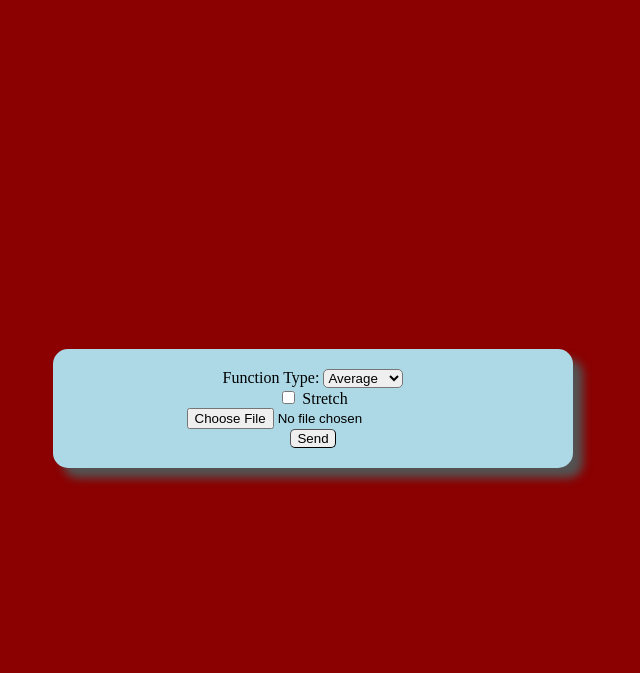
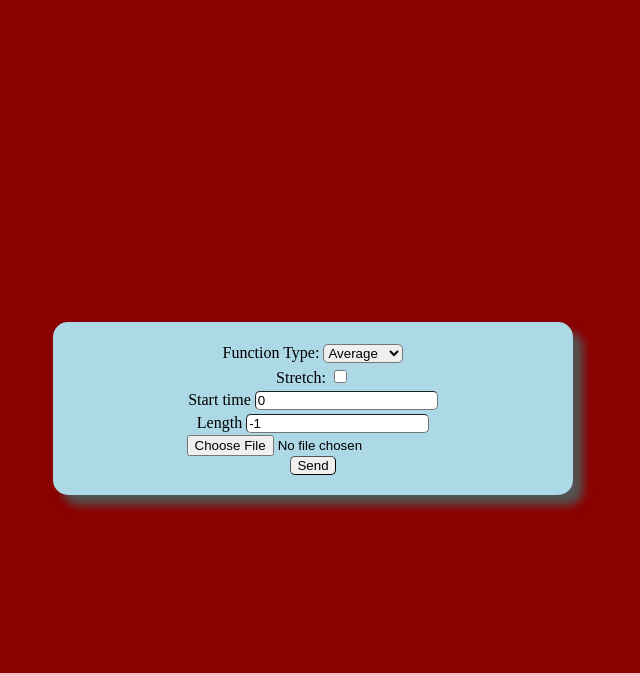
Before and after one commit to marnagy/videoToLongExposure, a Flask app: page / in a window 1280 px wide. Shown: the top 673 px of the page, without its empty margins (335-975 px from the left). Run offline with Flask 2, Linux system fonts and the light colour scheme.

Commit message:
Added start_time and length arguments to web version

```diff
--- a/server.py
+++ b/server.py
@@ -73,9 +73,12 @@ def processing():
                 video_file = video_file.resize(video_file.size[::-1])
                 video_file.rotation = 0
 
+            start = start_time
+            end = video_file.duration if length is None else length + start_time
+            print(start, end, length)
             tt = np.arange(
                 start_time,
-                video_file.duration if length is None else length + start_time,
+                end,
                 1.0 / video_file.fps
             )
 
@@ -83,12 +86,13 @@ def processing():
             img_arr = image_clip.get_frame(0)
             #result_img = eval(f'lib.{func}_start')(img_arr)
             processing.start(img_arr)
+            del img_arr
             #clips_amount = len(tt)
 
             #step_func = eval(f'lib.{func}_step')
             l = list(enumerate(tt))
             total = len(l)
-            for i, t in l:
+            for i, t in l: # tqdm(l, total=total, ascii=True):
                 image_clip: ImageClip = video_file.to_ImageClip(t)
                 img_arr = image_clip.get_frame(0)
                 processing.step(img_arr)
@@ -113,8 +117,27 @@ def processing():
 
         yield format_sse(f'{total}/{total}')
 
+    # print(f'Session:')
+    # print(session)
+
+    length = None
+    try:
+        length = int(session['length'])
+        if length <= 0:
+            length = None
+    except:
+        pass
     session['result_filename'] = f'{ os.path.splitext(session["filename"])[0].split("--")[1] }-{session["func"]}{ "-stretched" if session["stretch"] else "" }.png'
-    return Response(process(session['func'], session['stretch'], session['filename'], session['start_time'], session['length']), mimetype='text/event-stream')
+    return Response(
+        process(
+            session['func'],
+            session['stretch'],
+            session['filename'],
+            int(session['start_time']),
+            length
+        ),
+        mimetype='text/event-stream'
+    )
 
 @app.get('/result_file')
 def download():
--- a/static/js/sse-process.js
+++ b/static/js/sse-process.js
@@ -17,7 +17,7 @@ sse.onmessage = e => {
     bar.style.width = `${barWidth}px`
 
     // redirect if progress ended
-    if (parts[0] == parts[1]){
+    if (current == total){
         sse.close()
         window.location.pathname = '/result_file'
     }
--- a/static/styles/index.css
+++ b/static/styles/index.css
@@ -22,6 +22,15 @@ form {
     box-shadow: rgb(83, 83, 83) 10px 10px 10px;
 }
 
+div {
+    margin: 2px
+}
+
+input[type=number] {
+    border-radius: 5px;
+    border-width: 1px;
+}
+
 select, button {
     border-radius: 5px;
     border-width: 1px;
--- a/templates/index.html
+++ b/templates/index.html
@@ -22,8 +22,16 @@
                 </select>
             </div>
             <div>
+                <label for="stretch">Stretch: </label>
                 <input type="checkbox" name="stretch" value="Yes">
-                <label for="stretch">Stretch</label>
+            </div>
+            <div>
+                <label for="start_time">Start time </label>
+                <input type="number" min="0" value="0" name="start_time">
+            </div>
+            <div>
+                <label for="length">Length </label>
+                <input type="number" min="-1" value="-1" name="length">
             </div>
             <input type="file" name="video_file" accept="video/*">
             <button type="submit">Send</button>
```
